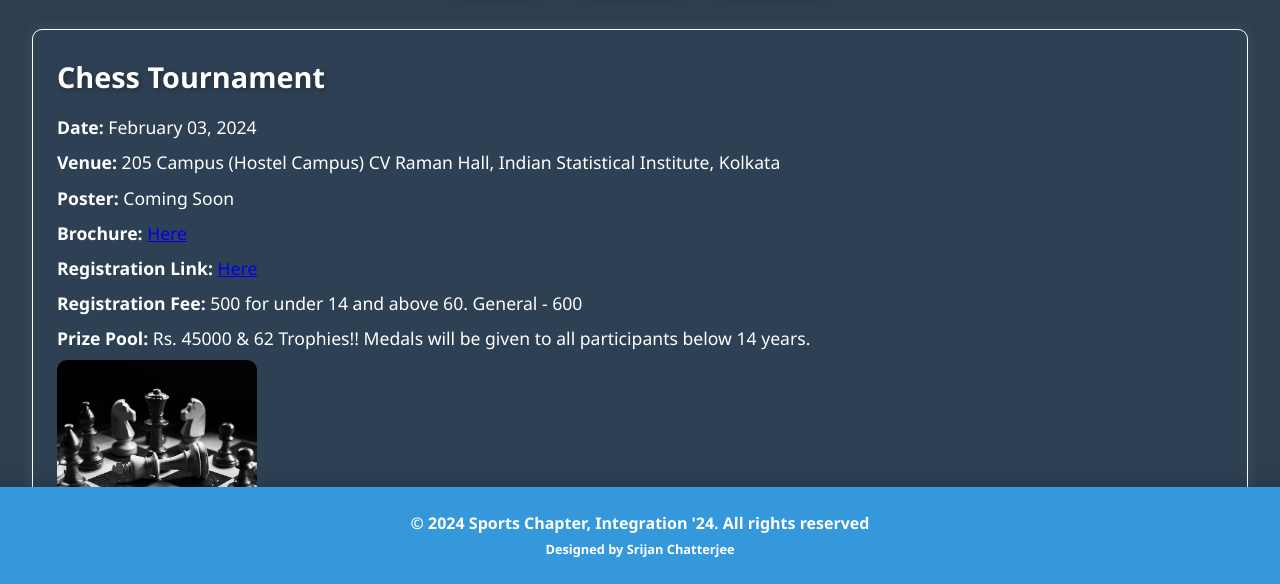
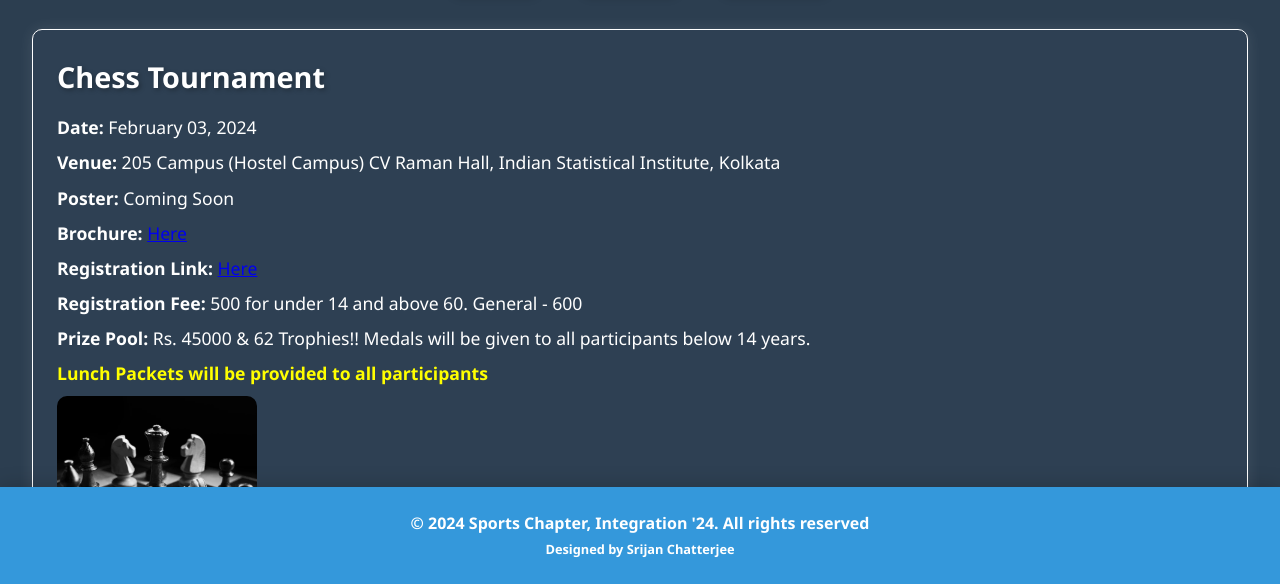
Before and after one commit to Integration-ISIK/sports-2024-website, a plain HTML site: page index.html in a window 1280 px wide. Shown: the part 214-798 px from the top of the page. Drawn offline with Linux system fonts and the light colour scheme.

Commit message:
Update index.html

```diff
--- a/index.html
+++ b/index.html
@@ -151,7 +151,7 @@
                 <p><strong>Registration Link:</strong> <a href="http://tinyurl.com/isi-chess-tournament2024" target="_blank">Here</a></p>
                 <p><strong>Registration Fee: </strong> 500 for under 14 and above 60. General - 600</p>
                 <p><strong>Prize Pool:</strong> Rs. 45000 & 62 Trophies!! Medals will be given to all participants below 14 years.</p>
-
+                 <p><strong style="color: yellow;">Lunch Packets will be provided to all participants</p>
                 </div>
             <img src="chess.webp" >
         </div>
```
